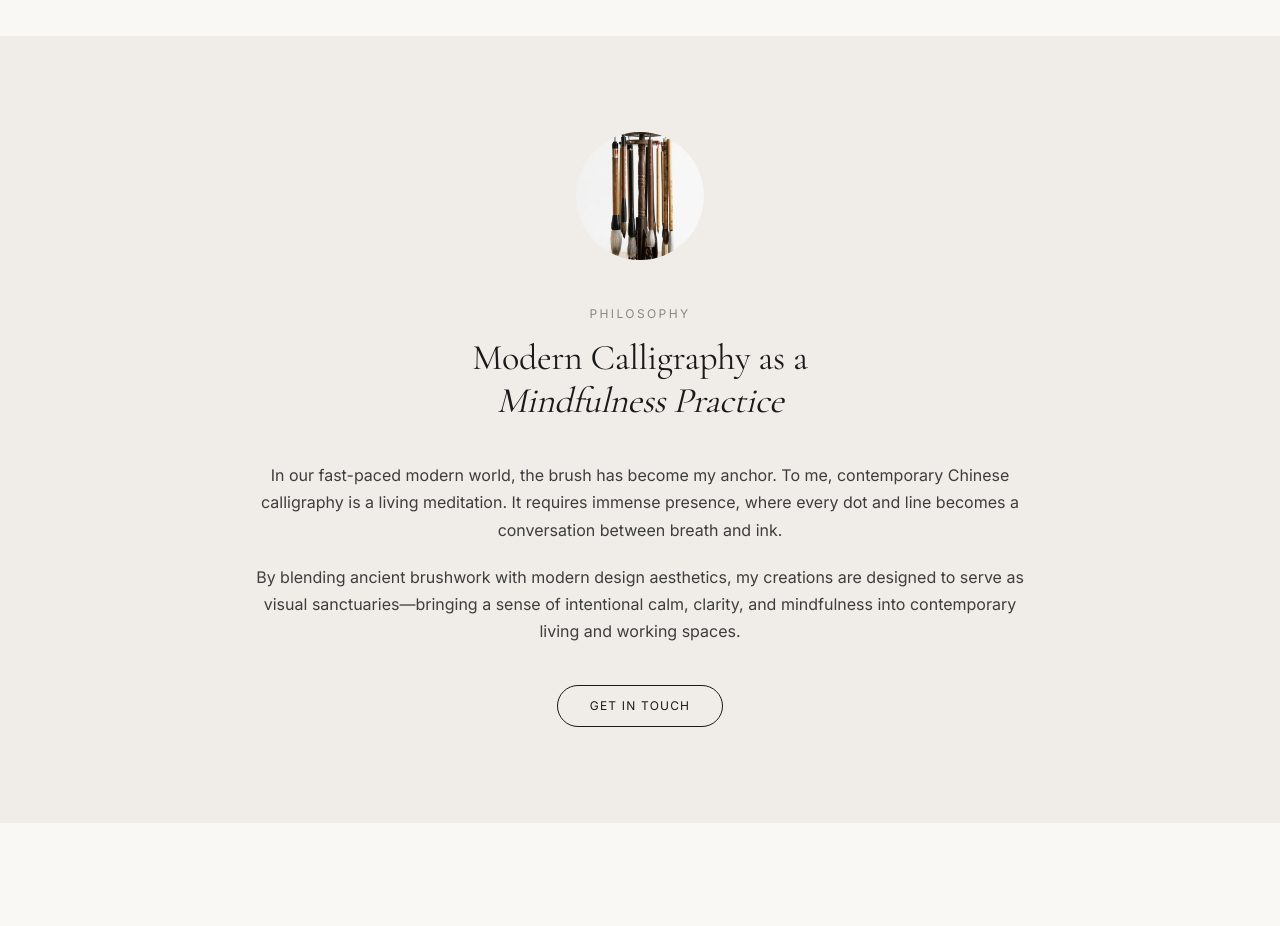
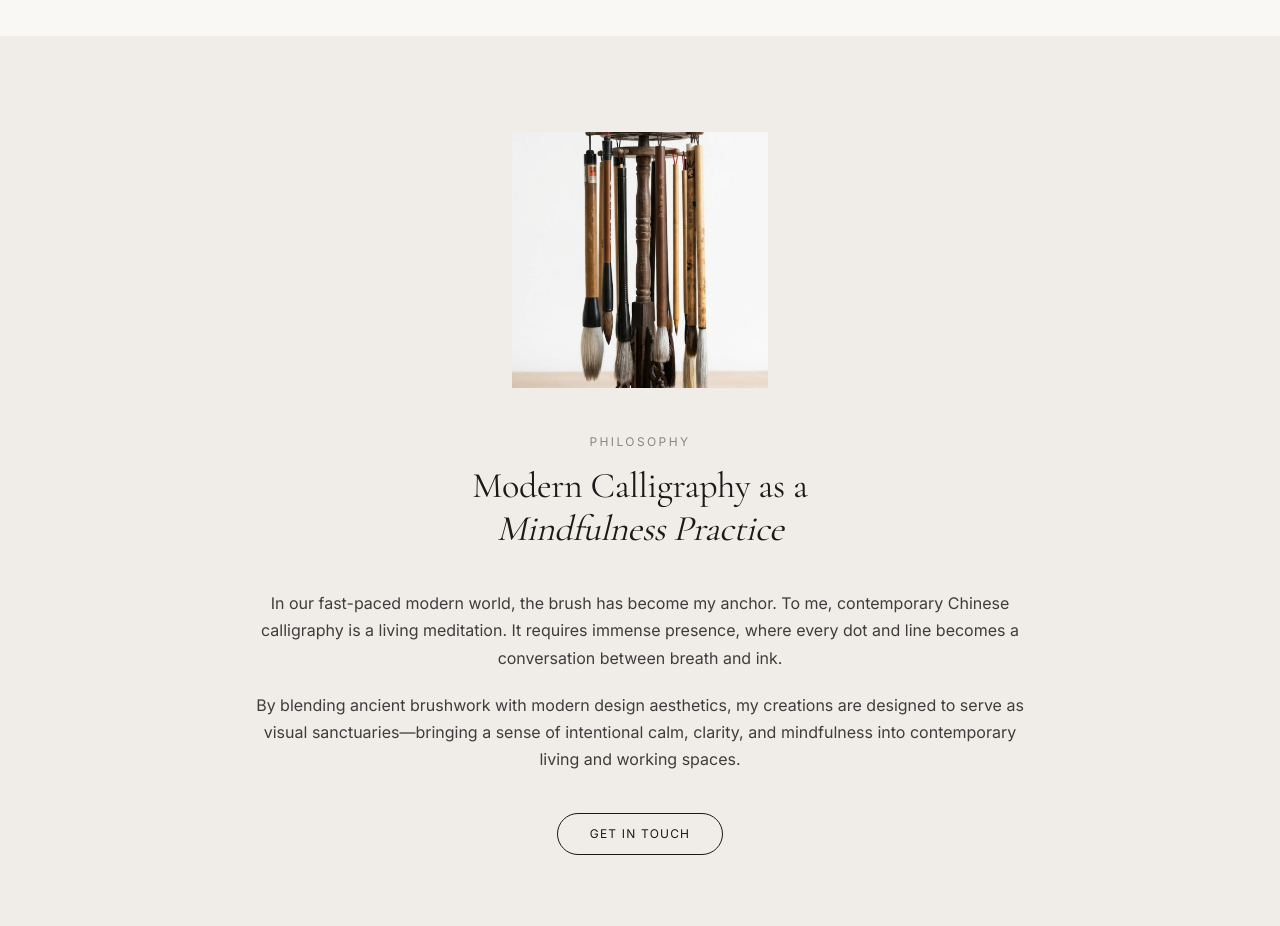
Before and after one commit to kevinccwong-coder/ink-moment, a Next.js app: page /about in a window 1280 px wide. Shown: the part 940-1866 px from the top of the page. Built offline with nearby package versions, Linux system fonts and the light colour scheme.

Commit message:
Resize brush image to square and double dimensions

```diff
--- a/src/app/(site)/about/page.tsx
+++ b/src/app/(site)/about/page.tsx
@@ -66,7 +66,7 @@ export default function AboutPage() {
       <section className="bg-stone">
         <div className="mx-auto max-w-7xl px-6 py-24 sm:px-10 lg:px-16">
           <div className="mx-auto max-w-3xl text-center">
-            <div className="relative mx-auto mb-10 h-32 w-32 overflow-hidden rounded-full bg-stone">
+            <div className="relative mx-auto mb-10 h-64 w-64 overflow-hidden bg-stone">
               <Image
                 src="/images/mao_bi_small.png"
                 alt="Brush and ink"
```
